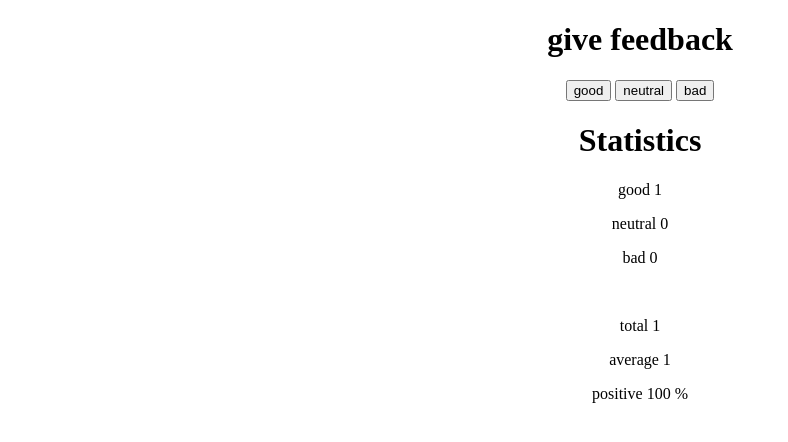
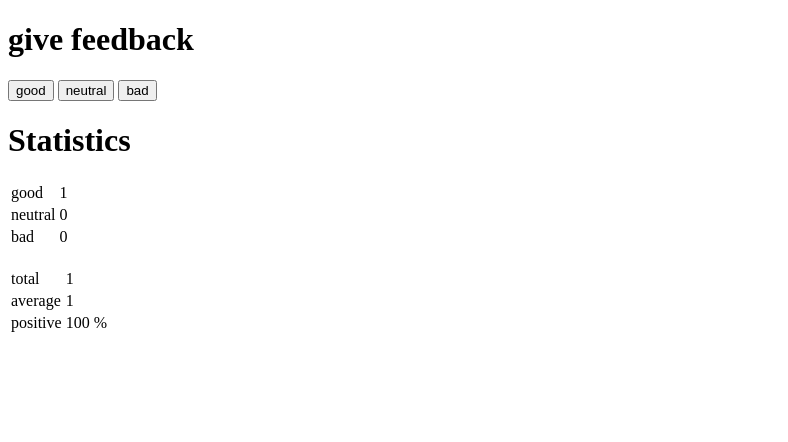
Before and after one commit to Mohammad-Osama/fullstackopen, a React (Create React App) app in the folder part1/unicafe/: page / in a window 1280 px wide. Both pictures are taken after a click on the button "good". Shown: the top 442 px of the page, without its empty margins (0-788 px from the left). Built offline with nearby package versions, Linux system fonts and the light colour scheme.

Commit message:
1.11*: unicafe step6

```diff
--- a/part1/unicafe/src/App.js
+++ b/part1/unicafe/src/App.js
@@ -9,10 +9,19 @@ const Button = (props) => {
   )
 }
 
-const Statistics =(props)=>{
+const Statistics = (props) => {
   return (
-  <p>{props.text}  {props.value}  {props.text==="positive" && " %"} </p>
+    <>
+      <tr>
+        <td>
+          {props.text}
+        </td>
 
+        <td>
+          {props.value}  {props.text === "positive" && " %"}
+        </td>
+      </tr>
+    </>
   )
 
 }
@@ -35,23 +44,23 @@ const App = () => {
   }
 
 
-  const total=()=>{
-   let total =good+neutral+bad
+  const total = () => {
+    let total = good + neutral + bad
     return total
   }
 
-  const average=(total)=>{
-    let average =(good-bad) /total
+  const average = (total) => {
+    let average = (good - bad) / total
     return average
   }
-   const positive=(total)=>{
-    let positive =(good/total) *100
+  const positive = (total) => {
+    let positive = (good / total) * 100
     return positive
   }
 
 
   return (
-    <div style={{ textAlign: "center" }}>
+    <div  >
 
       <div>
         <h1>give feedback</h1>
@@ -66,18 +75,26 @@ const App = () => {
         <div>
           <h1>Statistics</h1>
         </div>
+
         <div>
+          <table>
+            <tbody>
               <Statistics value={good} text="good" />
               <Statistics value={neutral} text="neutral" />
               <Statistics value={bad} text="bad" />
+            </tbody>
+          </table>
           <br></br>
           {!total() & !average(total()) & !positive(total())
             ? <p>no feedback given</p>
-             : [ <Statistics value={total()} text="total" /> ,
-                <Statistics value={average(total())} text="average" /> ,
-                <Statistics value={positive(total())} text="positive" /> ]
+            : <table>
+              <tbody>
+                <Statistics value={total()} text="total" />
+                <Statistics value={average(total())} text="average" />
+                <Statistics value={positive(total())} text="positive" />
+              </tbody>
+            </table>
           }
-
 
         </div>
 
```
Lines whose indentation alone changed are shown as unchanged.
